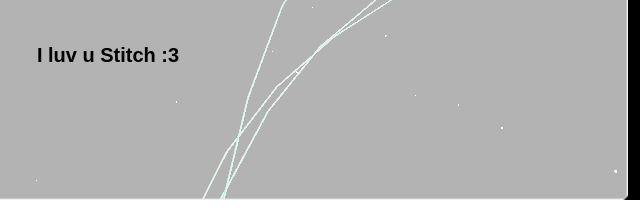
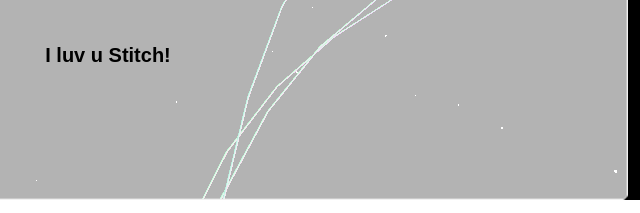
Before and after one commit to SpiralStatic666/Stitch-Chronicles, a website built with Vite: page index.html in a window 1280 px wide. Shown: the part 600-813 px from the top of the page, 532-1172 px from the left. Built offline with nearby package versions, Linux system fonts and the light colour scheme; animation ran at ten frames a second.

Commit message:
little text changes

```diff
--- a/index.html
+++ b/index.html
@@ -126,7 +126,7 @@
           </header>
         </article>
       </section>
-      <h3 id="loveustitch" style="font-size: 20px;">I luv u Stitch :3</h3>
+      <h3 id="loveustitch" style="font-size: 20px;">I luv u Stitch!</h3>
     </div>
 
     <!--Required-->
```
